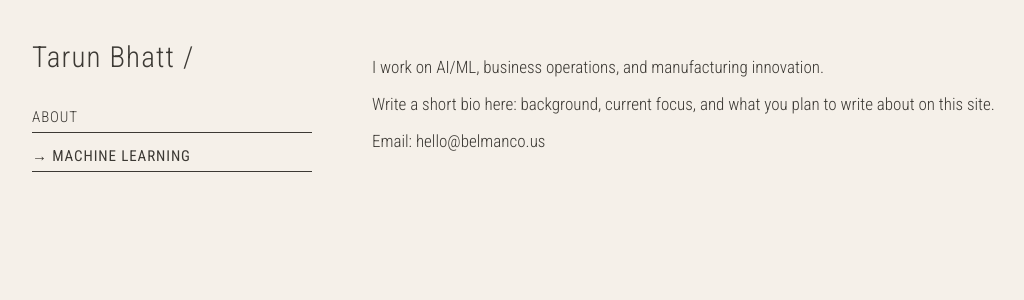
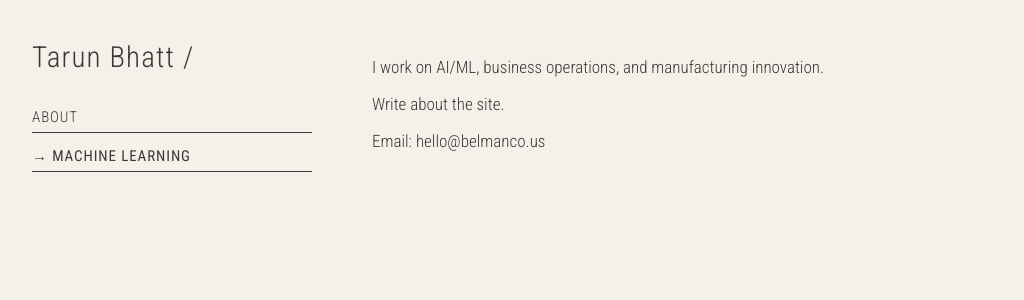
Before and after one commit to rimkute/blog, a Jekyll site: the page built from about.md, in a window 1280 px wide. Shown: the top 300 px of the page, without its empty margins (28-1052 px from the left). Built offline with Jekyll 4.4.1, drawn with Linux system fonts in a browser that asks for light colours.

Commit message:
Update about.md

```diff
--- a/about.md
+++ b/about.md
@@ -5,6 +5,6 @@ title: "About"
 
 I work on AI/ML, business operations, and manufacturing innovation.
 
-Write a short bio here: background, current focus, and what you plan to write about on this site.
+Write about the site.
 
 Email: hello@belmanco.us
```
